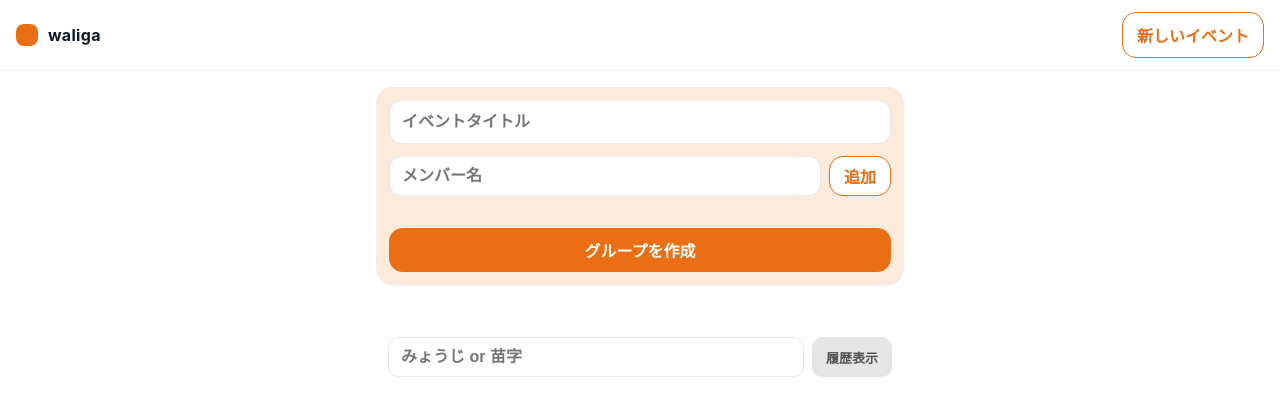
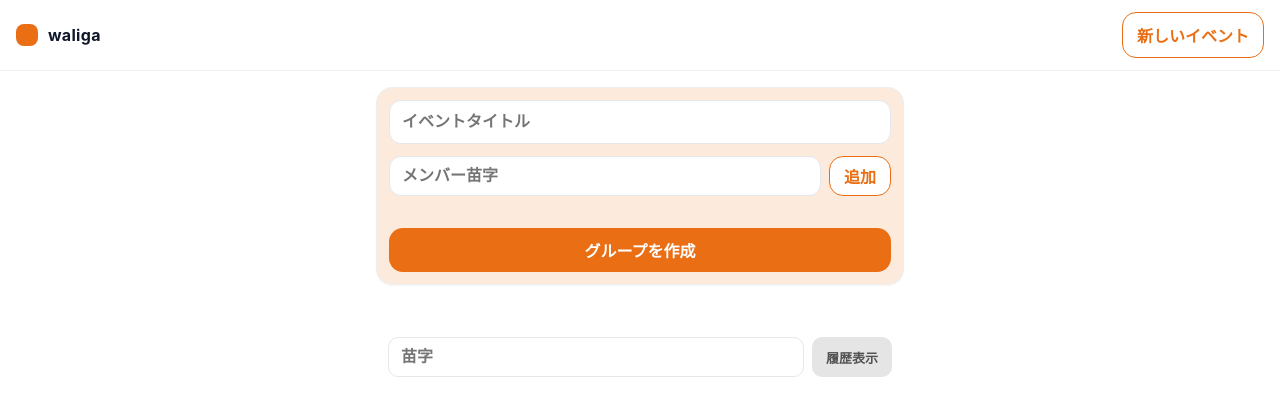
Before and after one commit to k-ishi1008s/warikan_2, a Vue app: page / in a window 1280 px wide. Shown: the top 416 px of the page. Built offline with nearby package versions, Linux system fonts and the light colour scheme.

Commit message:
苗字指定

```diff
--- a/src/pages/SessionCreatePage.vue
+++ b/src/pages/SessionCreatePage.vue
@@ -192,7 +192,7 @@ function reuseMembers(ev) {
         <input
           ref="inputEl"
           v-model="nameInput"
-          placeholder="メンバー名"
+          placeholder="メンバー苗字"
           @keyup.enter.prevent="addName"
           autocomplete="off"
           autocapitalize="none"
@@ -223,7 +223,7 @@ function reuseMembers(ev) {
         <input
           v-model="querySurname"
           class="input"
-          placeholder="みょうじ or 苗字"
+          placeholder="苗字"
           @keyup.enter.prevent="searchBySurname"
           style="flex:1; border-radius: 10px; padding:10px 12px; height:40px;"
         />
```
